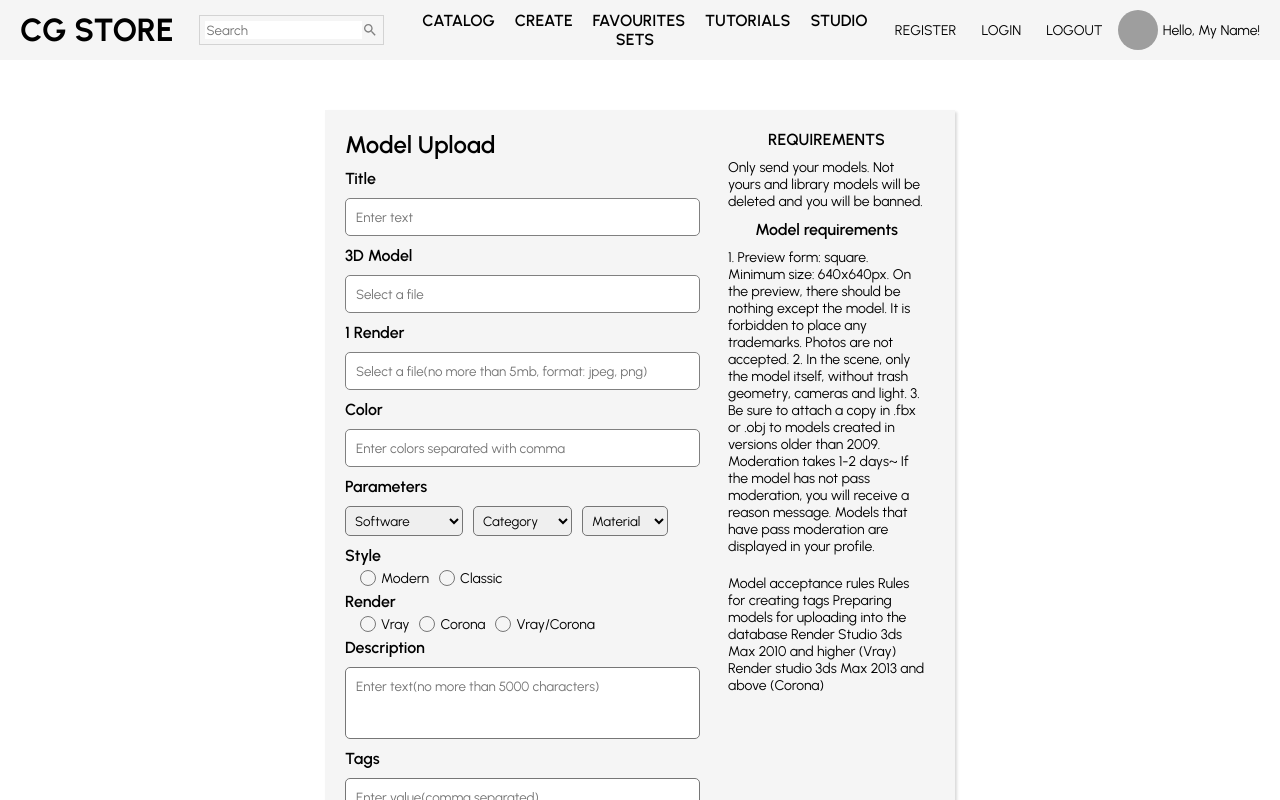
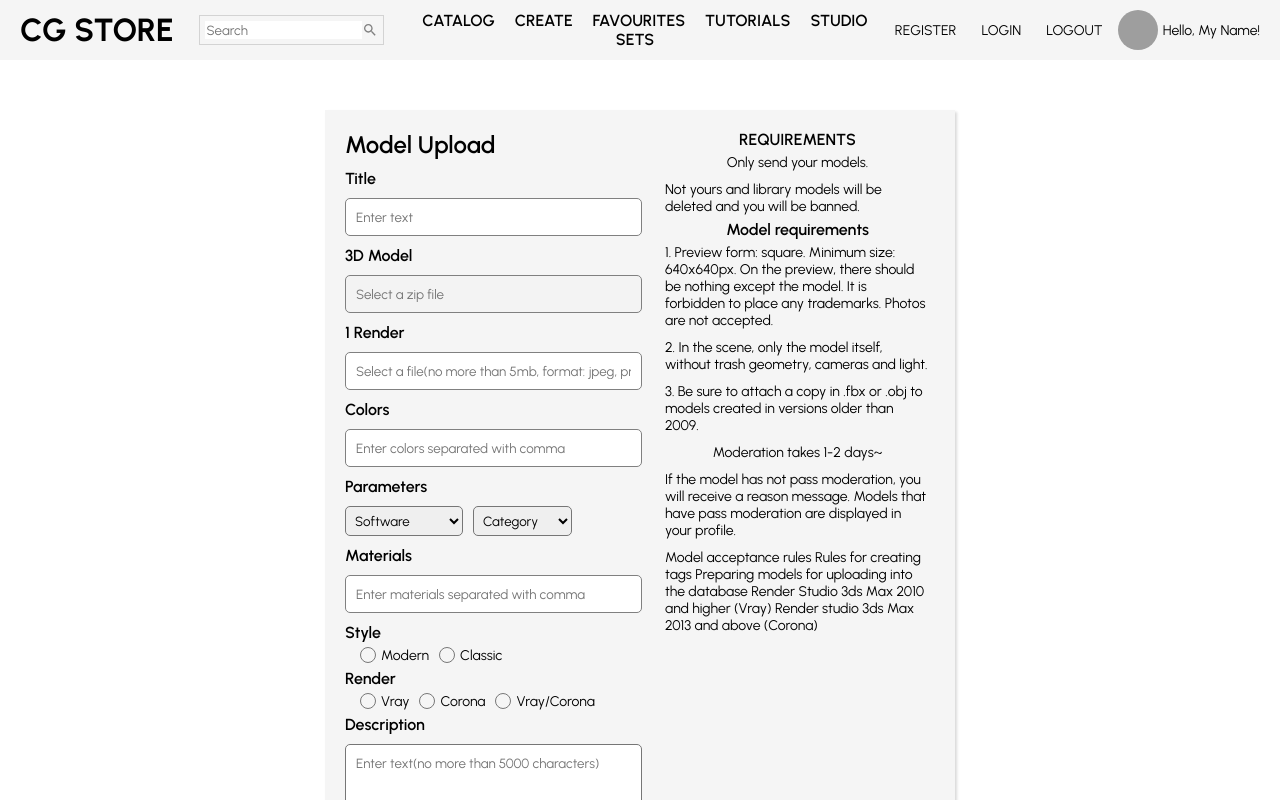
Before and after one commit to Waikikec/3D-Assets-Store, a React (Create React App) app in the folder client/: page /create in a window 1280 px wide. Shown: the top 800 px of the page. Built offline with nearby package versions, Linux system fonts and the light colour scheme; grey boxes are pictures that could not be loaded; a web font is replaced by a local one.

Commit message:
Fix Create Model page

```diff
--- a/client/package.json
+++ b/client/package.json
@@ -16,6 +16,7 @@
     "react-dom": "17.0.2",
     "react-router-dom": "6.0.1",
     "react-scripts": "^4.0.3",
+    "react-select": "^5.2.1",
     "styled-components": "^5.3.3",
     "web-vitals": "1.1.2"
   },
--- /dev/null
+++ b/client/src/components/MultiSelect.jsx
@@ -0,0 +1,35 @@
+import React, { useState } from 'react';
+import Select from 'react-select';
+
+const options = [
+    { value: 'concrete', label: 'Concrete' },
+    { value: 'fabric', label: 'Fabric' },
+    { value: 'glass', label: 'Glass' },
+    { value: 'leather', label: 'Leather' },
+    { value: 'metal', label: 'Metal' },
+    { value: 'plastic', label: 'Plastic' },
+    { value: 'stone', label: 'Stone' },
+    { value: 'wood', label: 'Wood' },
+];
+
+const MultiSelect = () => {
+    const [valueState, setValueState] = useState([]);
+
+    const handleChange = (event) => {
+        let tokens = event.map(i => i.value);
+        setValueState(tokens);
+    };
+
+    console.log(valueState);
+
+    return (
+        <Select
+            isMulti
+            name="material"
+            options={options}
+            onChange={(e) => handleChange(e)}
+        />
+    )
+};
+
+export default MultiSelect;
--- a/client/src/pages/Create.jsx
+++ b/client/src/pages/Create.jsx
@@ -1,10 +1,11 @@
-import React, { useEffect, useState } from 'react';
+import React, { useState } from 'react';
 import styled from 'styled-components';
 import axios from 'axios';
 
 import Footer from '../components/Footer';
 import Navbar from '../components/Navbar';
-import RadioBtn from '../components/Buttons/RadioBtn';
+import RadioBtn from '../components/RadioBtn';
+import MultiSelect from '../components/MultiSelect';
 
 const Container = styled.div``;
 
@@ -49,6 +50,11 @@ const Input = styled.input`
     border: 1px solid grey;
 `;
 
+const Div4e = styled.div`
+    width: 100%;
+    margin: 10px 10px 10px 0px;
+`;
+
 const Button = styled.button`
     width: 40%;
     border: none;
@@ -88,7 +94,7 @@ const Option = styled.option``;
 //Profile Picture
 const Requirements = styled.div`
     margin: 30px 0px 30px 40px;
-    height:100%;
+    height: 100%;
     display: flex;
     flex: 1;
     align-items: center;
@@ -96,8 +102,9 @@ const Requirements = styled.div`
 `;
 
 const Text = styled.p`
+    text-align: left;
+    padding: 5px;
     font-size: 14px;
-    margin: 10px;
 `;
 
 const Create = () => {
@@ -114,27 +121,30 @@ const Create = () => {
         tags: [],
     });
 
-    const handleSubmit = (e) => {
+    const handleSubmit = async (e) => {
         e.preventDefault();
 
         const newModel = { ...values };
         console.log(newModel);
+        try {
+            const res = await axios.post('/models/', newModel);
+            console.log(res.data);
+        } catch (error) { }
+
     }
 
 
     const onChange = (e) => {
-        setValues({ ...values, [e.target.name]: e.target.value });
+        if (e.target.name === 'color' || e.target.name === 'tags' || e.target.name === 'material') {
+            let tokens = e.target.value
+                .split(',')
+                .map(i => i.trim());
+            setValues({ ...values, [e.target.name]: tokens });
+        } else {
+            setValues({ ...values, [e.target.name]: e.target.value });
+        }
+        console.log(values);
     }
-
-    // useEffect(() => {
-    //     const createModel = async () => {
-    //         try {
-    //             const res = await axios.post('/models/');
-    //             console.log(res.data);
-    //         } catch (error) { }
-    //     }
-    //     createModel();
-    // }, []);
 
     return (
         <Container>
@@ -151,18 +161,21 @@ const Create = () => {
                         />
                         <Label>3D Model</Label>
                         <Input
+                            // type="file"
+                            disabled
                             name="model"
-                            placeholder="Select a file"
+                            placeholder="Select a zip file"
                         />
 
                         <Label>1 Render</Label>
                         <Input
+                            // type="file"
                             name="imageUrl"
                             placeholder="Select a file(no more than 5mb, format: jpeg, png)"
                             onChange={onChange}
                         />
 
-                        <Label>Color</Label>
+                        <Label>Colors</Label>
                         <Input
                             name="color"
                             placeholder="Enter colors separated with comma"
@@ -187,18 +200,19 @@ const Create = () => {
                                 <Option>Plants</Option>
                                 <Option>Decoration</Option>
                             </Select>
-                            <Select name="material" onChange={onChange}>
-                                <Option selected="selected" disabled>Material</Option>
-                                <Option>Concrete</Option>
-                                <Option>Fabric</Option>
-                                <Option>Glass</Option>
-                                <Option>Metal</Option>
-                                <Option>Wood</Option>
-                                <Option>Stone</Option>
-                                <Option>Leather</Option>
-                                <Option>Brick</Option>
-                            </Select>
                         </Parameters>
+
+
+                        <Label>Materials</Label>
+                        <Input
+                            name="material"
+                            placeholder="Enter materials separated with comma"
+                            onChange={onChange}
+                        />
+                        {/* <Label>Materials</Label>
+                        <Div4e>
+                            <MultiSelect />
+                        </Div4e> */}
 
                         <Label>Style</Label>
                         <RadioContainer onChange={onChange}>
@@ -230,18 +244,15 @@ const Create = () => {
                     </Form>
                     <Requirements>
                         <Label>REQUIREMENTS</Label>
-                        <Text >{`
-                            Only send your models.
-                            Not yours and library models will be deleted and you will be banned.
-                            `}</Text>
+                        <Text>Only send your models.</Text>
+                        <Text>Not yours and library models will be deleted and you will be banned.</Text>
                         <Label>Model requirements</Label>
-                        <Text>{`
-                        1. Preview form: square. Minimum size: 640x640px. On the preview, there should be nothing except the model. It is forbidden to place any trademarks. Photos are not accepted.
-                        2. In the scene, only the model itself, without trash geometry, cameras and light.
-                        3. Be sure to attach a copy in .fbx or .obj to models created in versions older than 2009.
-                        Moderation takes 1-2 days~
-                        If the model has not pass moderation, you will receive a reason message. Models that have pass moderation are displayed in your profile.
-                        `}</Text>
+                        <Text>1. Preview form: square. Minimum size: 640x640px. On the preview, there should be nothing except the model. It is forbidden to place any trademarks. Photos are not accepted.</Text>
+                        <Text>2. In the scene, only the model itself, without trash geometry, cameras and light.</Text>
+                        <Text>3. Be sure to attach a copy in .fbx or .obj to models created in versions older than 2009.</Text>
+                        <Text>Moderation takes 1-2 days~</Text>
+                        <Text>If the model has not pass moderation, you will receive a reason message. Models that have pass moderation are displayed in your profile.</Text>
+
                         <Text>
                             Model acceptance rules{'\n'}
                             Rules for creating tags{'\n'}
```
Also changed, not shown: client/src/components/Buttons/CheckboxBtn.jsx (deleted, +0 -46 lines), client/src/components/RadioBtn.jsx (renamed from client/src/components/Buttons/RadioBtn.jsx, +1 -9 lines), 2 other files (tests, documents, lock files or other folders).
